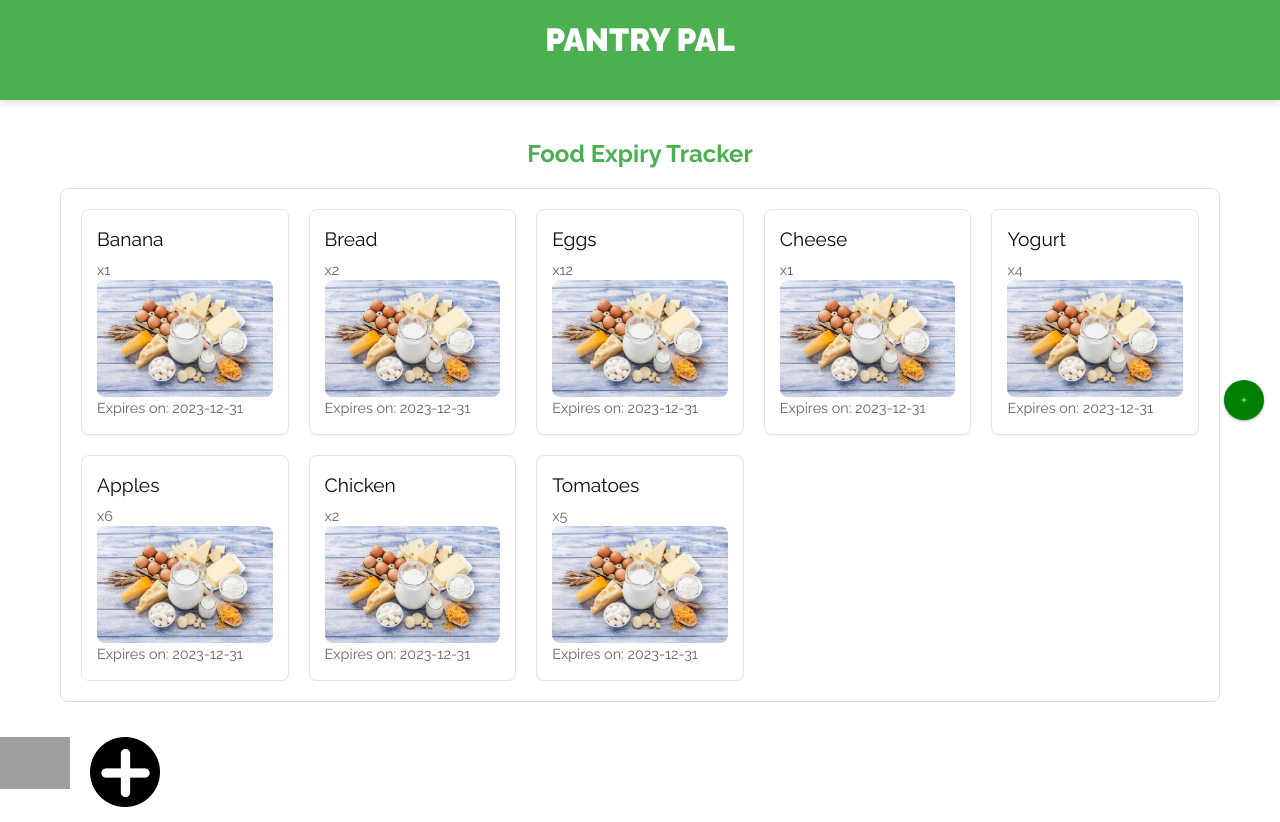
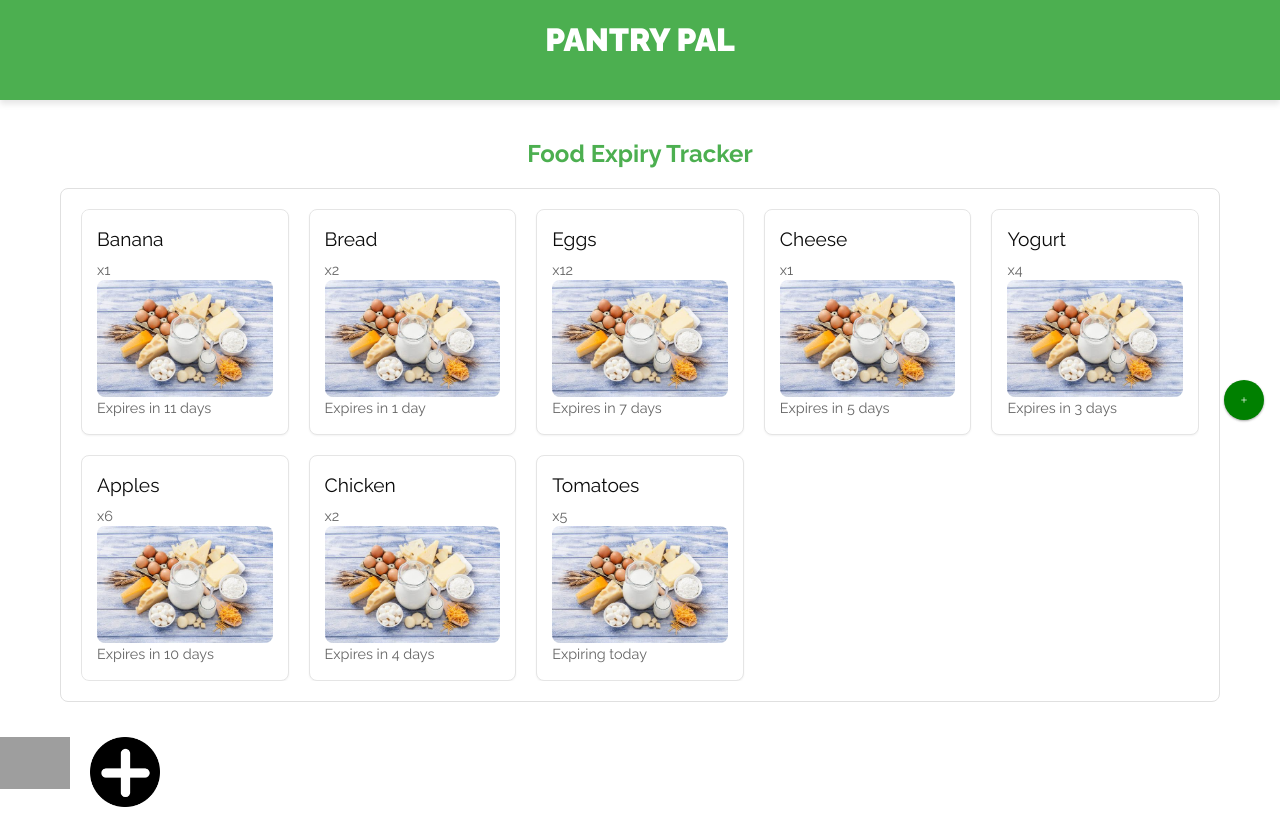
Before and after one commit to BrishaP/pantryPalV2, a Next.js app in the folder byte-sized-snacks/: page / in a window 1280 px wide. Built offline with nearby package versions, Linux system fonts and the light colour scheme; grey boxes are pictures that could not be loaded.

Commit message:
adds expiry date function

```diff
--- a/byte-sized-snacks/src/app/page.jsx
+++ b/byte-sized-snacks/src/app/page.jsx
@@ -1,7 +1,9 @@
 'use client';
 
-import React, { useState } from 'react';
+import React, { useState  } from 'react';
 import { ScrollArea } from '@/components/ui/scroll-area';
+
+
 
 import { Formik, Form, Field } from 'formik';
 
@@ -123,7 +125,7 @@ const foodItems = [
   {
     id: 1,
     name: 'Banana',
-    expiry_date: '2023-12-31',
+    expiry_date: '2024-10-06',
     quantity: 1,
     category: 'Produce',
     image: '/images/dairy.png',
@@ -131,7 +133,7 @@ const foodItems = [
   {
     id: 2,
     name: 'Bread',
-    expiry_date: '2023-12-31',
+    expiry_date: '2024-09-26',
     quantity: 2,
     category: 'Bakery',
     image: '/images/dairy.png',
@@ -139,7 +141,7 @@ const foodItems = [
   {
     id: 3,
     name: 'Eggs',
-    expiry_date: '2023-12-31',
+    expiry_date: '2024-10-02',
     quantity: 12,
     category: 'Dairy',
     image: '/images/dairy.png',
@@ -147,7 +149,7 @@ const foodItems = [
   {
     id: 4,
     name: 'Cheese',
-    expiry_date: '2023-12-31',
+    expiry_date: '2024-09-30',
     quantity: 1,
     category: 'Dairy',
     image: '/images/dairy.png',
@@ -155,7 +157,7 @@ const foodItems = [
   {
     id: 5,
     name: 'Yogurt',
-    expiry_date: '2023-12-31',
+    expiry_date: '2024-09-28',
     quantity: 4,
     category: 'Dairy',
     image: '/images/dairy.png',
@@ -163,7 +165,7 @@ const foodItems = [
   {
     id: 6,
     name: 'Apples',
-    expiry_date: '2023-12-31',
+    expiry_date: '2024-10-05',
     quantity: 6,
     category: 'Produce',
     image: '/images/dairy.png',
@@ -171,7 +173,7 @@ const foodItems = [
   {
     id: 7,
     name: 'Chicken',
-    expiry_date: '2023-12-31',
+    expiry_date: '2024-09-29',
     quantity: 2,
     category: 'Meat',
     image: '/images/dairy.png',
@@ -179,7 +181,7 @@ const foodItems = [
   {
     id: 8,
     name: 'Tomatoes',
-    expiry_date: '2023-12-31',
+    expiry_date: '2024-09-25',
     quantity: 5,
     category: 'Produce',
     image: '/images/dairy.png',
@@ -193,6 +195,36 @@ const getCurrentDate = () => {
   const dd = String(today.getDate()).padStart(2, '0');
   return `${yyyy}-${mm}-${dd}`;
 };
+
+function expiryStatus(expiryDate) {
+  const now = new Date();
+  const expiry = new Date(expiryDate);
+
+  // Set the time part of both dates to midnight for accurate day comparison
+  now.setHours(0, 0, 0, 0);
+  expiry.setHours(0, 0, 0, 0);
+
+  // Get the difference in time (milliseconds)
+  const timeDifference = expiry - now;
+
+  // Convert the time difference from milliseconds to days
+  const daysDifference = Math.floor(timeDifference / (1000 * 60 * 60 * 24));
+
+  // Helper function to add plural 's' if needed
+  function pluralize(days) {
+    return days === 1 ? '' : 's';
+  }
+
+  if (daysDifference < 0) {
+    const daysAgo = Math.abs(daysDifference);
+    return `Expired ${daysAgo} day${pluralize(daysAgo)} ago`;
+  } else if (daysDifference === 0) {
+    return "Expiring today";
+  } else {
+    return `Expires in ${daysDifference} day${pluralize(daysDifference)}`;
+  }
+}
+
 
 export default function Home() {
   const [selectedFood, setSelectedFood] = useState(null);
@@ -289,7 +321,7 @@ export default function Home() {
                   height={200}
                   className="foodImage"
                 />
-                <p>Expires on: {item.expiry_date} </p>
+                <p> {expiryStatus(item.expiry_date)}</p>
               </CardContent>
             </Card>
           ))}
```
